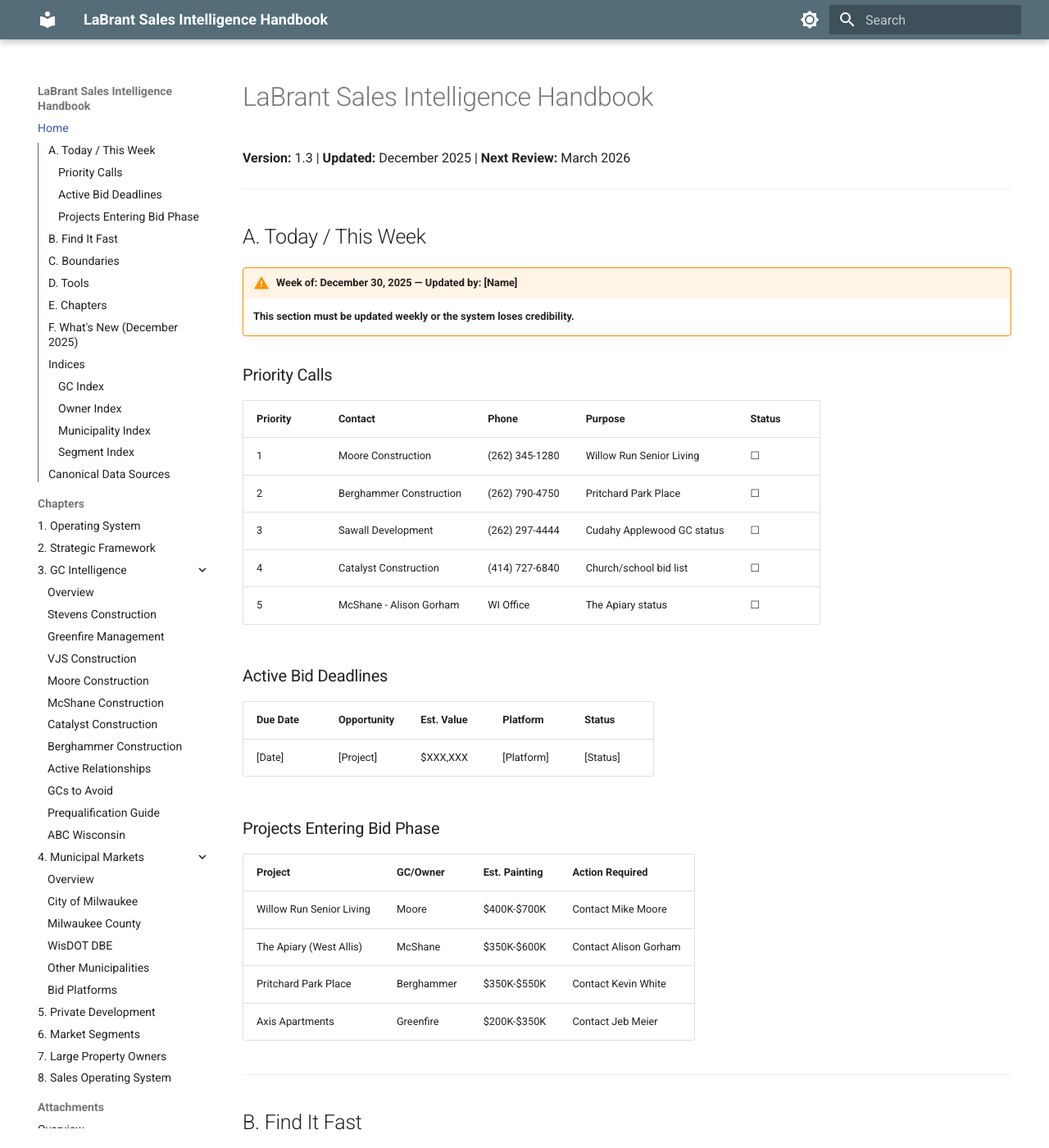
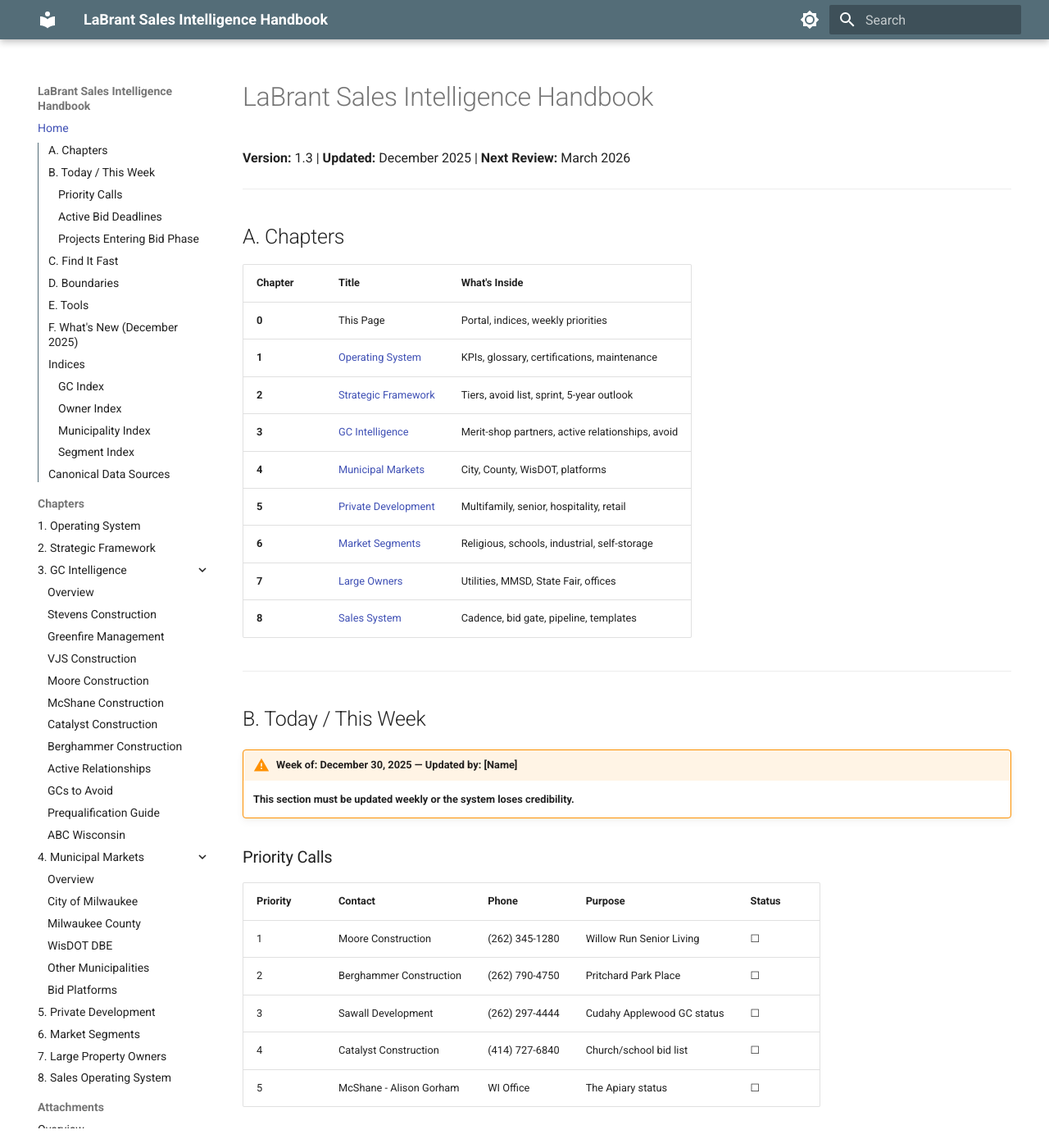
Before and after one commit to LaBrant-Associates-LLC/labrant-sales-intelligence, an MkDocs documentation site: the page built from docs/index.md, in a window 1280 px wide and 1400 px high. Shown: the whole window at 82% size. Built offline with MkDocs 1.6.1 and Material for MkDocs 9.7.7, drawn with Linux system fonts in a browser that asks for light colours; some of the changed text lies outside the part shown.

Commit message:
Move Chapters to Section A (first position)

```diff
--- a/docs/index.md
+++ b/docs/index.md
@@ -4,7 +4,23 @@
 
 ---
 
-## A. Today / This Week
+## A. Chapters
+
+| Chapter | Title | What's Inside |
+|---------|-------|---------------|
+| **0** | This Page | Portal, indices, weekly priorities |
+| **1** | [Operating System](ch1-operating-system.md) | KPIs, glossary, certifications, maintenance |
+| **2** | [Strategic Framework](ch2-strategic-framework.md) | Tiers, avoid list, sprint, 5-year outlook |
+| **3** | [GC Intelligence](ch3-gc-intelligence/index.md) | Merit-shop partners, active relationships, avoid |
+| **4** | [Municipal Markets](ch4-municipal/index.md) | City, County, WisDOT, platforms |
+| **5** | [Private Development](ch5-private-development.md) | Multifamily, senior, hospitality, retail |
+| **6** | [Market Segments](ch6-market-segments.md) | Religious, schools, industrial, self-storage |
+| **7** | [Large Owners](ch7-large-owners.md) | Utilities, MMSD, State Fair, offices |
+| **8** | [Sales System](ch8-sales-system.md) | Cadence, bid gate, pipeline, templates |
+
+---
+
+## B. Today / This Week
 
 !!! warning "Week of: December 30, 2025 — Updated by: [Name]"
 
@@ -37,7 +53,7 @@
 
 ---
 
-## B. Find It Fast
+## C. Find It Fast
 
 | I need to find... | Go to | What's there |
 |-------------------|-------|--------------|
@@ -48,7 +64,7 @@
 
 ---
 
-## C. Boundaries
+## D. Boundaries
 
 !!! danger "Automatic No — Do Not Pursue"
 
@@ -62,7 +78,7 @@
 
 ---
 
-## D. Tools
+## E. Tools
 
 | Tool | Purpose | Link |
 |------|---------|------|
```
Also changed, not shown: other parts of docs/index.md (+0 -16 lines).
